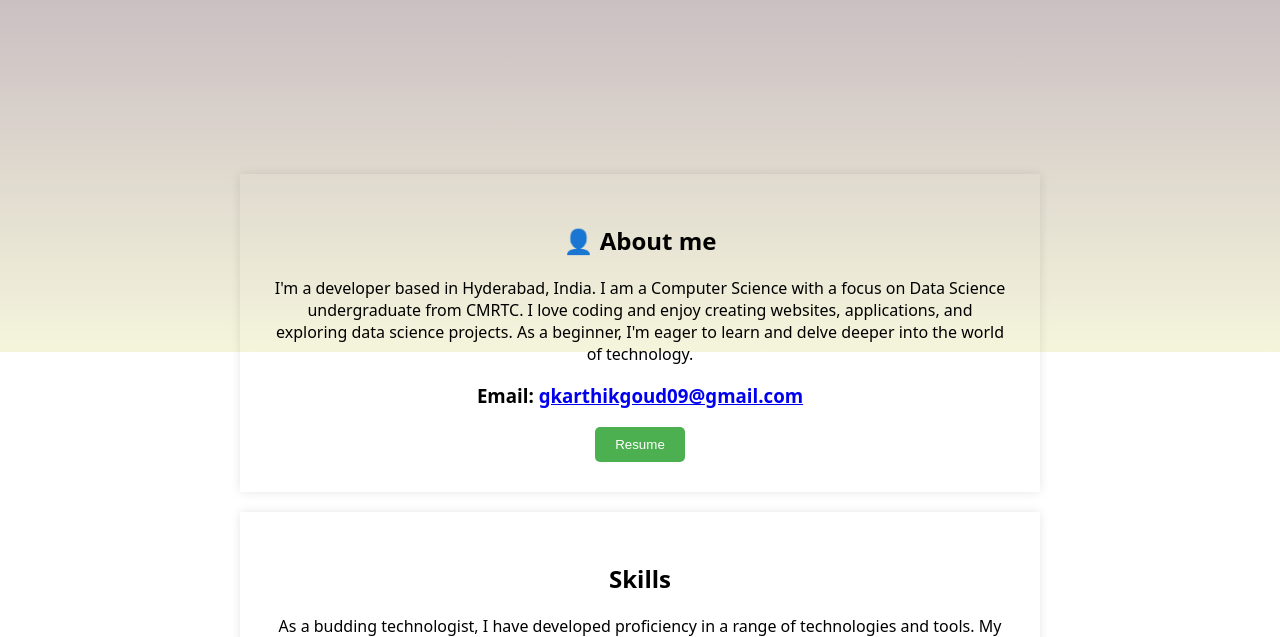
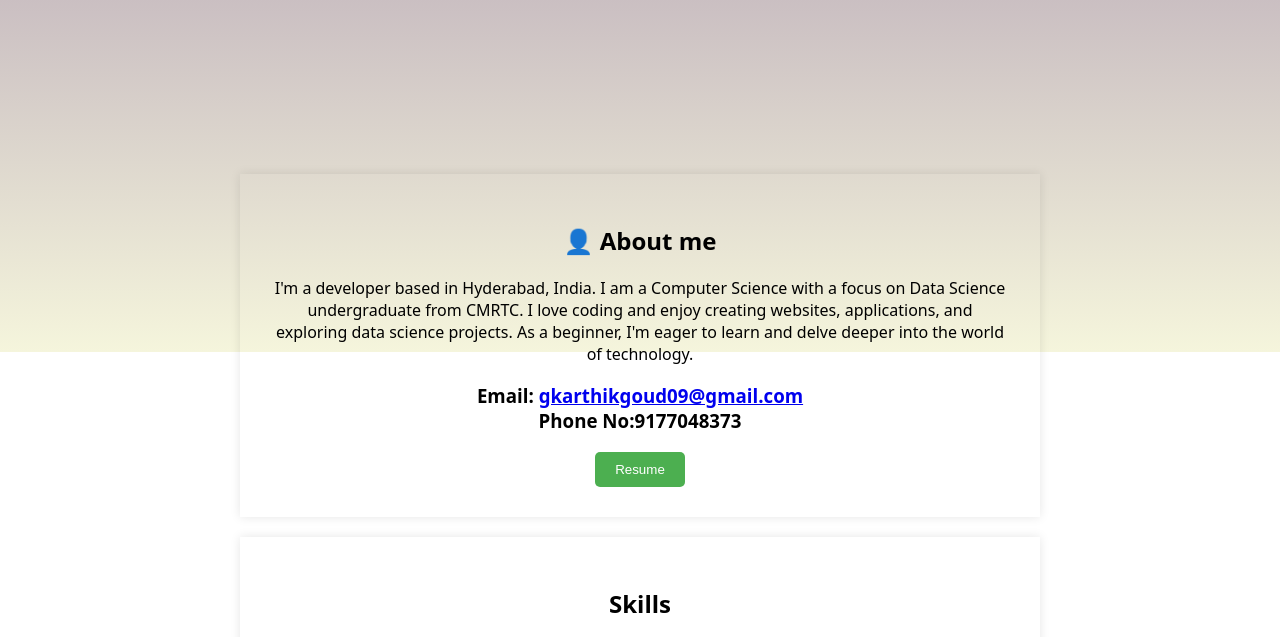
Before and after one commit to KarthikStreak1/KarthikStreak1.github.io, a website built with Vite: page index.html in a window 1280 px wide. Shown: the part 448-1085 px from the top of the page. Built offline with nearby package versions, Linux system fonts and the light colour scheme.

Commit message:
Update index.html

```diff
--- a/index.html
+++ b/index.html
@@ -37,7 +37,8 @@
         I love coding and enjoy creating websites, applications, and exploring data science projects.
         As a beginner, I'm eager to learn and delve deeper into the world of technology.
       </p>
-      <h3>Email: <a href="https://mail.google.com/mail/?view=cm&fs=1&tf=1&to=gkarthikgoud09@gmail.com" target="_blank">gkarthikgoud09@gmail.com</a></h3>
+      <h3>Email: <a href="https://mail.google.com/mail/?view=cm&fs=1&tf=1&to=gkarthikgoud09@gmail.com" target="_blank">gkarthikgoud09@gmail.com</a>
+      <br>Phone No:9177048373</h3>
 
       <button id="resume-button">Resume</button>
     </section>
```
